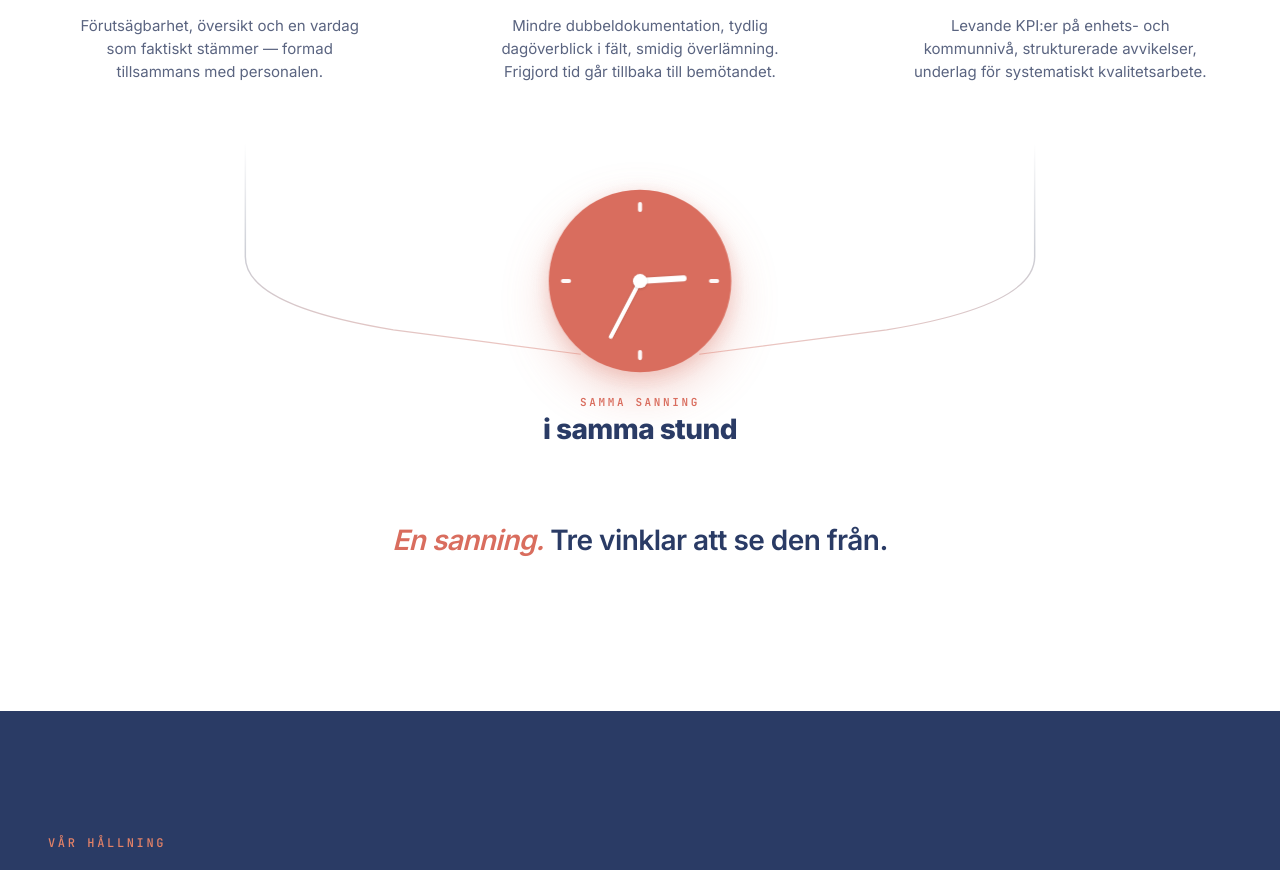
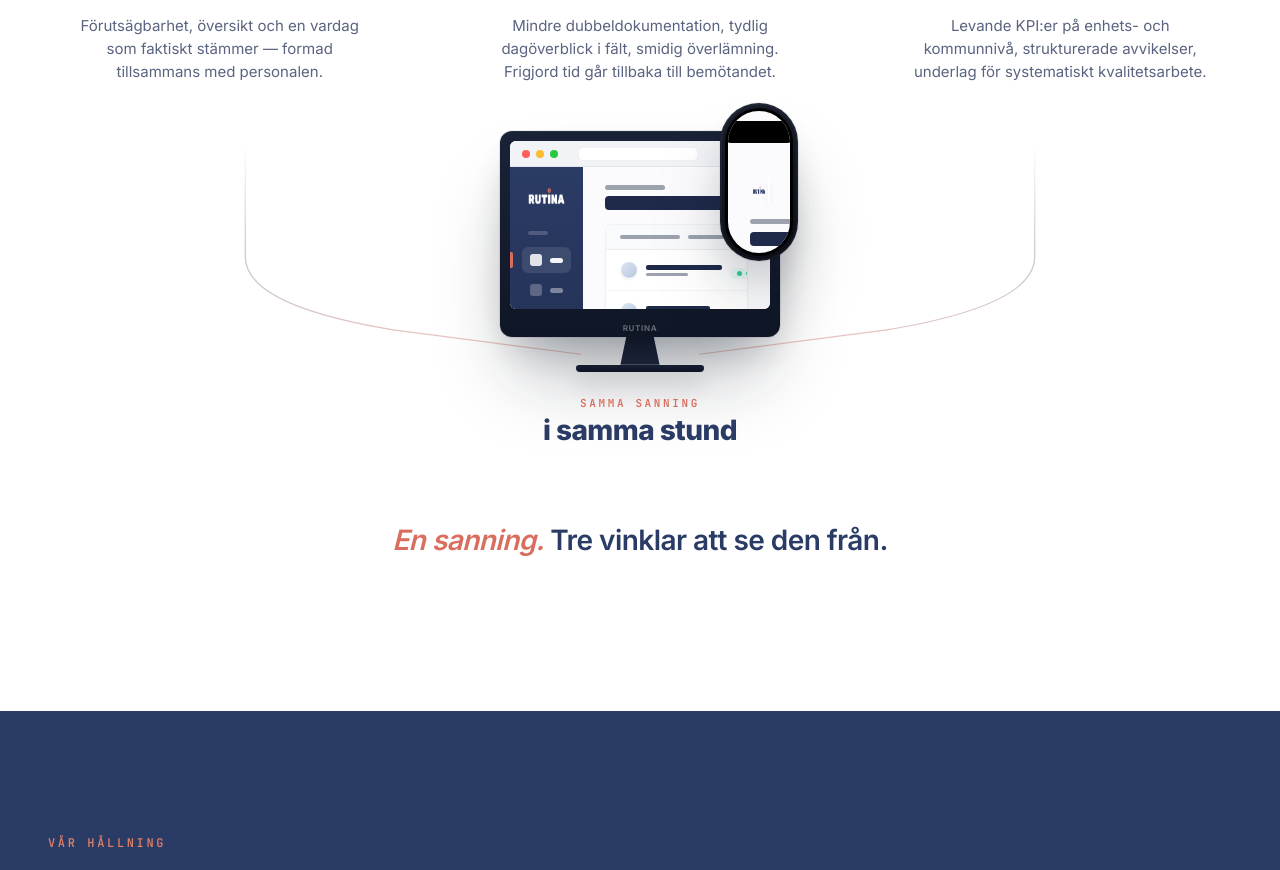
Before and after one commit to Aemadsaloum/avivocare-website-clean, a Next.js app: page / in a window 1280 px wide. Shown: the part 5755-6625 px from the top of the page. Built offline with nearby package versions, Linux system fonts and the light colour scheme.

Commit message:
update UI

```diff
--- a/app/globals.css
+++ b/app/globals.css
@@ -801,54 +801,48 @@ img, svg { display: block; max-width: 100%; }
   .vs5-anchor-wrap { position: relative; transform: none; left: auto; bottom: auto; margin: 56px auto 0; display: flex; justify-content: center; }
   .vs5-anchor { width: 220px; }
 }
-.vs5-clock-aura {
-  position: absolute; top: 0; left: 50%; transform: translate(-50%,-10%);
-  width: 240px; height: 240px; border-radius: 50%;
-  background: radial-gradient(circle, rgba(217,109,94,0.18) 0%, rgba(217,109,94,0) 65%);
-  z-index: 0;
-}
-@media (max-width: 800px) { .vs5-clock-aura { width: 200px; height: 200px; } }
+.vs5-clock-aura { display: none; }
 .vs5-clock {
   position: relative;
-  width: 180px; height: 180px;
+  width: 120px; height: 120px;
   border-radius: 50%;
   background: var(--coral);
-  box-shadow: 0 16px 40px rgba(217,109,94,0.25), 0 4px 12px rgba(217,109,94,0.18);
+  box-shadow: 0 8px 24px rgba(217,109,94,0.22), 0 2px 8px rgba(217,109,94,0.14);
   z-index: 1;
   flex-shrink: 0;
 }
-@media (max-width: 800px) { .vs5-clock { width: 150px; height: 150px; } }
+@media (max-width: 800px) { .vs5-clock { width: 100px; height: 100px; } }
 .is-flowing .vs5-clock { animation: vs5-clock-breathe 4s ease-in-out infinite; }
 @keyframes vs5-clock-breathe {
-  0%, 100% { transform: scale(1); box-shadow: 0 16px 40px rgba(217,109,94,0.25), 0 4px 12px rgba(217,109,94,0.18); }
-  50% { transform: scale(1.025); box-shadow: 0 22px 52px rgba(217,109,94,0.32), 0 6px 16px rgba(217,109,94,0.22); }
+  0%, 100% { transform: scale(1); box-shadow: 0 8px 24px rgba(217,109,94,0.22), 0 2px 8px rgba(217,109,94,0.14); }
+  50% { transform: scale(1.025); box-shadow: 0 12px 32px rgba(217,109,94,0.28), 0 4px 10px rgba(217,109,94,0.18); }
 }
 .vs5-tick {
   position: absolute;
-  width: 4px; height: 10px;
+  width: 3px; height: 7px;
   background: white; border-radius: 2px;
-  left: 50%; top: 12px;
-  transform-origin: 50% 78px;
-  margin-left: -2px;
-  opacity: 0.95;
+  left: 50%; top: 8px;
+  transform-origin: 50% 52px;
+  margin-left: -1.5px;
+  opacity: 0.9;
 }
-@media (max-width: 800px) { .vs5-tick { height: 8px; top: 10px; transform-origin: 50% 65px; } }
+@media (max-width: 800px) { .vs5-tick { height: 6px; top: 7px; transform-origin: 50% 43px; } }
 .vs5-tick-12 { transform: rotate(0deg); }
 .vs5-tick-3 { transform: rotate(90deg); }
 .vs5-tick-6 { transform: rotate(180deg); }
 .vs5-tick-9 { transform: rotate(270deg); }
 .vs5-hand {
   position: absolute;
-  background: white; border-radius: 4px;
+  background: white; border-radius: 3px;
   left: 50%; top: 50%;
   transform-origin: 50% 100%;
-  box-shadow: 0 1px 3px rgba(0,0,0,0.12);
+  box-shadow: 0 1px 2px rgba(0,0,0,0.1);
 }
-.vs5-hand-hour { width: 6px; height: 46px; margin-left: -3px; margin-top: -46px; transform: rotate(45deg); }
-.vs5-hand-min { width: 4px; height: 64px; margin-left: -2px; margin-top: -64px; transform: rotate(0deg); }
+.vs5-hand-hour { width: 4px; height: 30px; margin-left: -2px; margin-top: -30px; transform: rotate(45deg); }
+.vs5-hand-min { width: 3px; height: 42px; margin-left: -1.5px; margin-top: -42px; transform: rotate(0deg); }
 @media (max-width: 800px) {
-  .vs5-hand-hour { height: 38px; margin-top: -38px; }
-  .vs5-hand-min { height: 54px; margin-top: -54px; }
+  .vs5-hand-hour { height: 24px; margin-top: -24px; }
+  .vs5-hand-min { height: 34px; margin-top: -34px; }
 }
 .is-flowing .vs5-hand-hour { animation: vs5-hour-spin 60s linear infinite; }
 .is-flowing .vs5-hand-min { animation: vs5-min-spin 12s linear infinite; }
@@ -856,11 +850,11 @@ img, svg { display: block; max-width: 100%; }
 @keyframes vs5-min-spin { from { transform: rotate(0deg); } to { transform: rotate(360deg); } }
 .vs5-pivot {
   position: absolute;
-  width: 14px; height: 14px;
+  width: 10px; height: 10px;
   left: 50%; top: 50%;
-  margin-left: -7px; margin-top: -7px;
+  margin-left: -5px; margin-top: -5px;
   background: white; border-radius: 50%;
-  box-shadow: 0 1px 3px rgba(0,0,0,0.15);
+  box-shadow: 0 1px 2px rgba(0,0,0,0.12);
 }
 .vs5-anchor-label { position: relative; z-index: 1; display: flex; flex-direction: column; align-items: center; gap: 6px; text-align: center; }
 .vs5-anchor-eyebrow { font-family: var(--font-mono); font-size: 11px; font-weight: 700; letter-spacing: 0.24em; color: var(--coral); text-transform: uppercase; }
--- a/components/ValueSection.tsx
+++ b/components/ValueSection.tsx
@@ -2,6 +2,8 @@
 
 import { useRef, useState, useEffect } from 'react';
 import React from 'react';
+import DesktopMock from './DesktopMock';
+import PhoneMock from './PhoneMock';
 
 const cols = [
   {
@@ -153,15 +155,11 @@ export default function ValueSection() {
 
           <div className="vs5-anchor-wrap">
             <div className="vs5-anchor" data-vs5-reveal style={{ '--d': '320ms' } as React.CSSProperties}>
-              <div className="vs5-clock-aura" aria-hidden="true" />
-              <div className="vs5-clock" aria-hidden="true">
-                <div className="vs5-tick vs5-tick-12" />
-                <div className="vs5-tick vs5-tick-3" />
-                <div className="vs5-tick vs5-tick-6" />
-                <div className="vs5-tick vs5-tick-9" />
-                <div className="vs5-hand vs5-hand-hour" />
-                <div className="vs5-hand vs5-hand-min" />
-                <div className="vs5-pivot" />
+              <div style={{ position: 'relative', width: '100%' }}>
+                <DesktopMock theme="light" />
+                <div style={{ position: 'absolute', top: -28, right: -18, width: 78, pointerEvents: 'none' }}>
+                  <PhoneMock />
+                </div>
               </div>
               <div className="vs5-anchor-label">
                 <span className="vs5-anchor-eyebrow">SAMMA SANNING</span>
```
